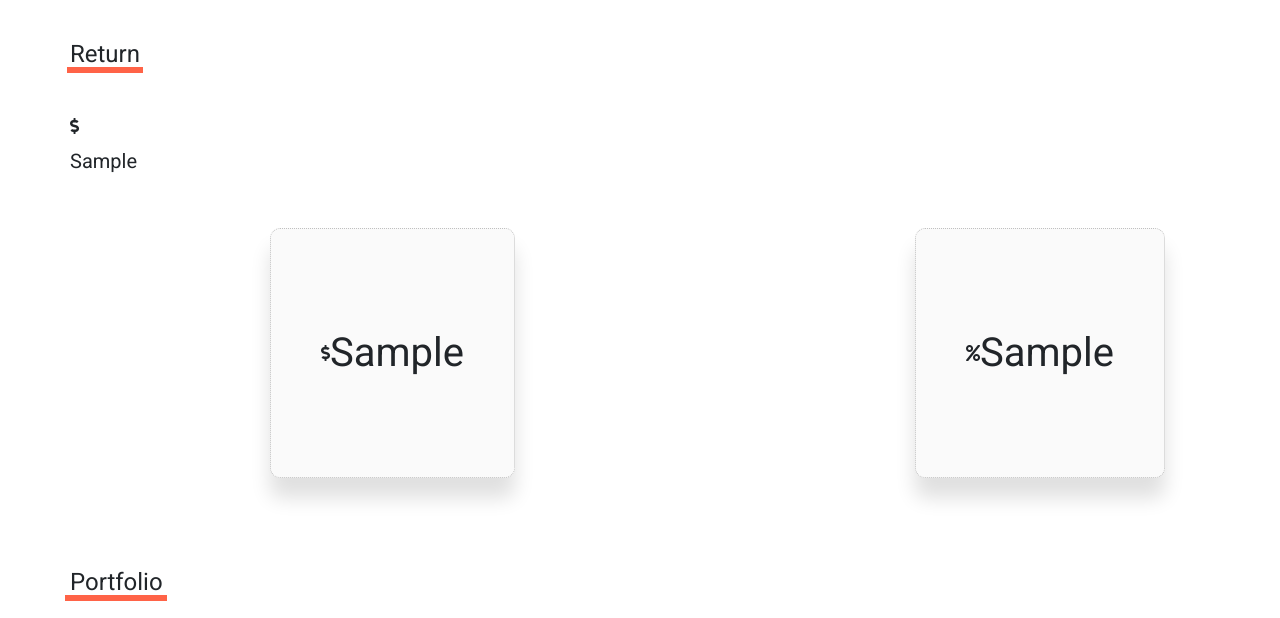
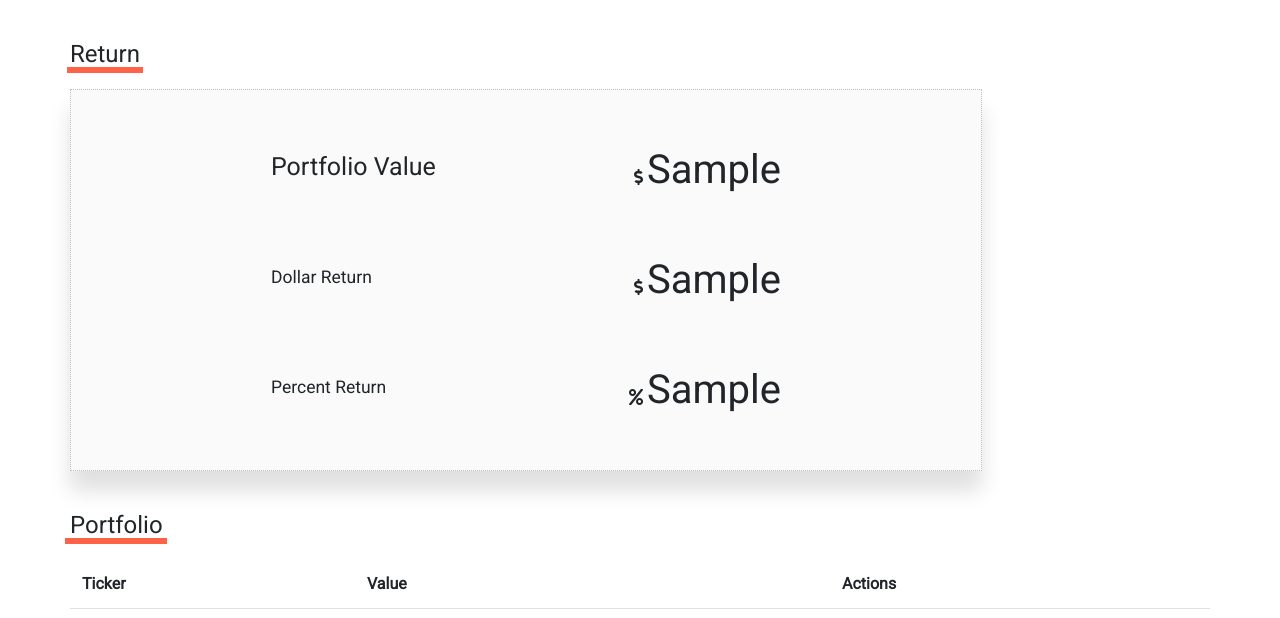
Before and after one commit to a3nath/portfolioapp, a Django app: template portfolioapp/templates/portfolioapp/portfolio.html in a window 1280 px wide. Shown: the part 80-698 px from the top of the page. Run offline with Django 3.2, Linux system fonts and the light colour scheme; data comes from the database, SQL or seed files in the repository; the template is opened without the code that fills it: values that come from a table or form of the project are taken from there, most other values are stand-ins (such as "Sample title", 1, 10 or a date in 2020); some libraries are stand-ins or nearby versions.

Commit message:
value box styling

```diff
--- a/portfolioapp/static/portfolioapp/portfolio.css
+++ b/portfolioapp/static/portfolioapp/portfolio.css
@@ -2,23 +2,22 @@ tr {
     margin-bottom: 50px;
 }
 
-
-.return-container{
-    display: flex;
+.value-return-container{
+    box-shadow: 0 20px 20px 0 #e0e0e0;
+    background: #fafafa;
+    border: dotted silver 1px;
+    width: 80%;
 }
 
-.return{
-    padding: 50px;
+.portfolio-val{
     margin: 50px 200px;
-    box-shadow: 0 20px 20px 0 #e0e0e0;
-    border: dotted silver 1px;
-    width: 30%;
-    height: 250px;
-    border-radius: 10px;
-    background: #fafafa;
     display: flex;
-    justify-content: center;
     align-items: center;
+    justify-content: space-between;
+}
+
+.val-container{
+    text-align: left;
 }
 
 .return-icon{
@@ -26,8 +25,8 @@ tr {
     margin-right: 8px;
 }
 
-.return-num{
-    font-size: 40px;
+.portfolio-num{
+    font-size: 4rem;
 }
 
 .return-up{
--- a/portfolioapp/templates/portfolioapp/portfolio.html
+++ b/portfolioapp/templates/portfolioapp/portfolio.html
@@ -34,22 +34,29 @@
     <section class='portfolio-return'>
         <div class="container">
             <h1 class='holding-title title'>Return</h1>
-            <div class='value-container'>
-                <div class="portfolio-value">
-                    {% fa5_icon 'dollar-sign fab' class='dollar-icon return-icon' %}
-                    <span class='doll-num return-num'><h2>{{portfolio_val}}</h2></span>
+            <div class='value-return-container'>
+                <div class="tot-val portfolio-val">
+                    <h1>Portfolio Value</h2>
+                    <div class="val-container">
+                        {% fa5_icon 'dollar-sign fab' class='dollar-icon return-icon' %}
+                        <span class='val-num portfolio-num'>{{portfolio_val}}</span>
+                    </div>
                 </div>
-            </div>
-            <div class="return-container">
                 <!-- return in dollars -->
-                <div class="return-dol return">
-                    {% fa5_icon 'dollar-sign fab' class='dollar-icon return-icon' %}
-                    <span class='doll-num return-num'>{{return_doll}}</span>
+                <div class="return-dol portfolio-val">
+                    <h3>Dollar Return</h3>
+                    <div class="val-container">
+                        {% fa5_icon 'dollar-sign fab' class='dollar-icon return-icon' %}
+                        <span class='doll-num portfolio-num'>{{return_doll}}</span>
+                    </div>
                 </div>
                 <!-- return in percentage -->
-                <div class="return-per return">
-                {% fa5_icon 'percent' class='percent-icon return-icon' %}
-                <span class='percent-num return-num'>{{return_per}}</span>
+                <div class="return-per portfolio-val">
+                    <h3>Percent Return</h3>
+                    <div class="val-container">
+                        {% fa5_icon 'percent' class='percent-icon return-icon' %}
+                        <span class='percent-num portfolio-num'>{{return_per}}</span>
+                    </div>
                 </div>
             </div>
         </div>
```
Also changed, not shown: portfolioapp/views.py (+8 -4 lines).
